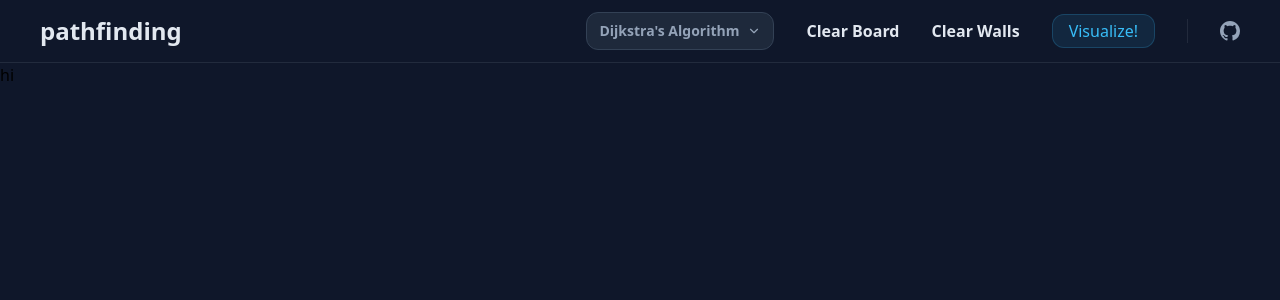
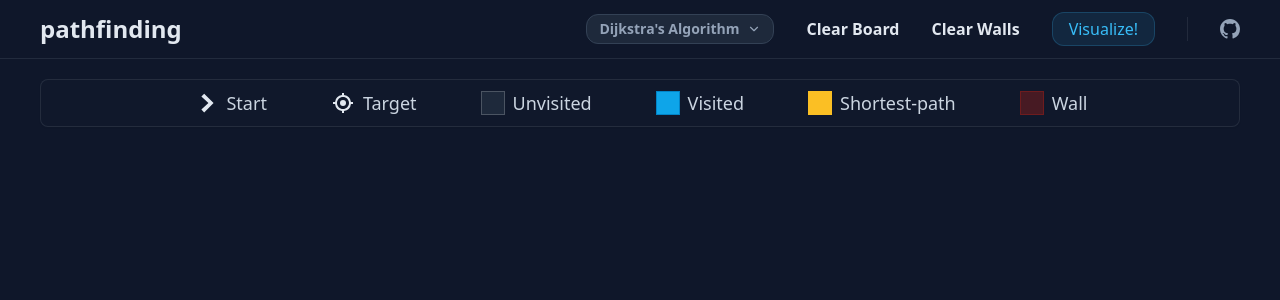
Before and after one commit to 0l1v3rr/pathfinding-visualizer, a React (Create React App) app: page / in a window 1280 px wide. Shown: the top 300 px of the page. Built offline with nearby package versions, Linux system fonts and the light colour scheme.

Commit message:
add Guide.tsx component

```diff
--- a/src/App.tsx
+++ b/src/App.tsx
@@ -2,6 +2,7 @@ import Main from "./components/layout/Main";
 import Header from "./pages/Header";
 import { useState } from "react";
 import { algorithms } from "./const/algorithms";
+import Guide from "./pages/Guide";
 
 const App = () => {
   const [selectedAlgorithm, setSelectedAlgorithm] = useState<string>(
@@ -15,7 +16,7 @@ const App = () => {
         setSelectedAlgorithm={(val) => setSelectedAlgorithm(val)}
       />
 
-      <h1>hi</h1>
+      <Guide />
     </Main>
   );
 };
--- a/src/components/input/Select.tsx
+++ b/src/components/input/Select.tsx
@@ -30,7 +30,7 @@ const Select: FC<SelectInputProps> = ({
       onClick={() => setIsOpen(true)}
       onBlur={() => setIsOpen(false)}
       className={twMerge(
-        `relative bg-slate-800 rounded-xl border px-3 py-2
+        `relative bg-slate-800 rounded-xl border px-3 py-1
           border-slate-700 leading-none flex items-center justify-center
           gap-2 text-slate-400 font-semibold text-sm transition-all
           duration-150 hover:border-slate-500 hover:bg-slate-700/75
--- /dev/null
+++ b/src/pages/Guide.tsx
@@ -0,0 +1,44 @@
+import { GoChevronRight } from "react-icons/go";
+import { BiTargetLock } from "react-icons/bi";
+
+const Guide = () => {
+  return (
+    <div
+      className="flex items-center justify-center mx-10 my-5
+        select-none text-lg text-slate-200 gap-x-16 gap-y-4 border border-slate-300/10 px-8
+        py-2 rounded-lg bg-slate-800/10 shadow-sm flex-wrap"
+    >
+      <div className="flex items-center leading-none gap-1">
+        <GoChevronRight className="text-3xl" />
+        <span className="text-slate-300">Start</span>
+      </div>
+
+      <div className="flex items-center leading-none gap-2">
+        <BiTargetLock className="text-2xl" />
+        <span className="text-slate-300">Target</span>
+      </div>
+
+      <div className="flex items-center leading-none gap-2">
+        <div className="w-6 h-6 border bg-slate-800 border-white/20" />
+        <span className="text-slate-300">Unvisited</span>
+      </div>
+
+      <div className="flex items-center leading-none gap-2">
+        <div className="w-6 h-6 border bg-sky-500 border-sky-600" />
+        <span className="text-slate-300">Visited</span>
+      </div>
+
+      <div className="flex items-center leading-none gap-2">
+        <div className="w-6 h-6 border bg-amber-400 border-amber-400" />
+        <span className="text-slate-300">Shortest-path</span>
+      </div>
+
+      <div className="flex items-center leading-none gap-2">
+        <div className="w-6 h-6 border bg-red-900/50 border-red-900/70" />
+        <span className="text-slate-300">Wall</span>
+      </div>
+    </div>
+  );
+};
+
+export default Guide;
```
